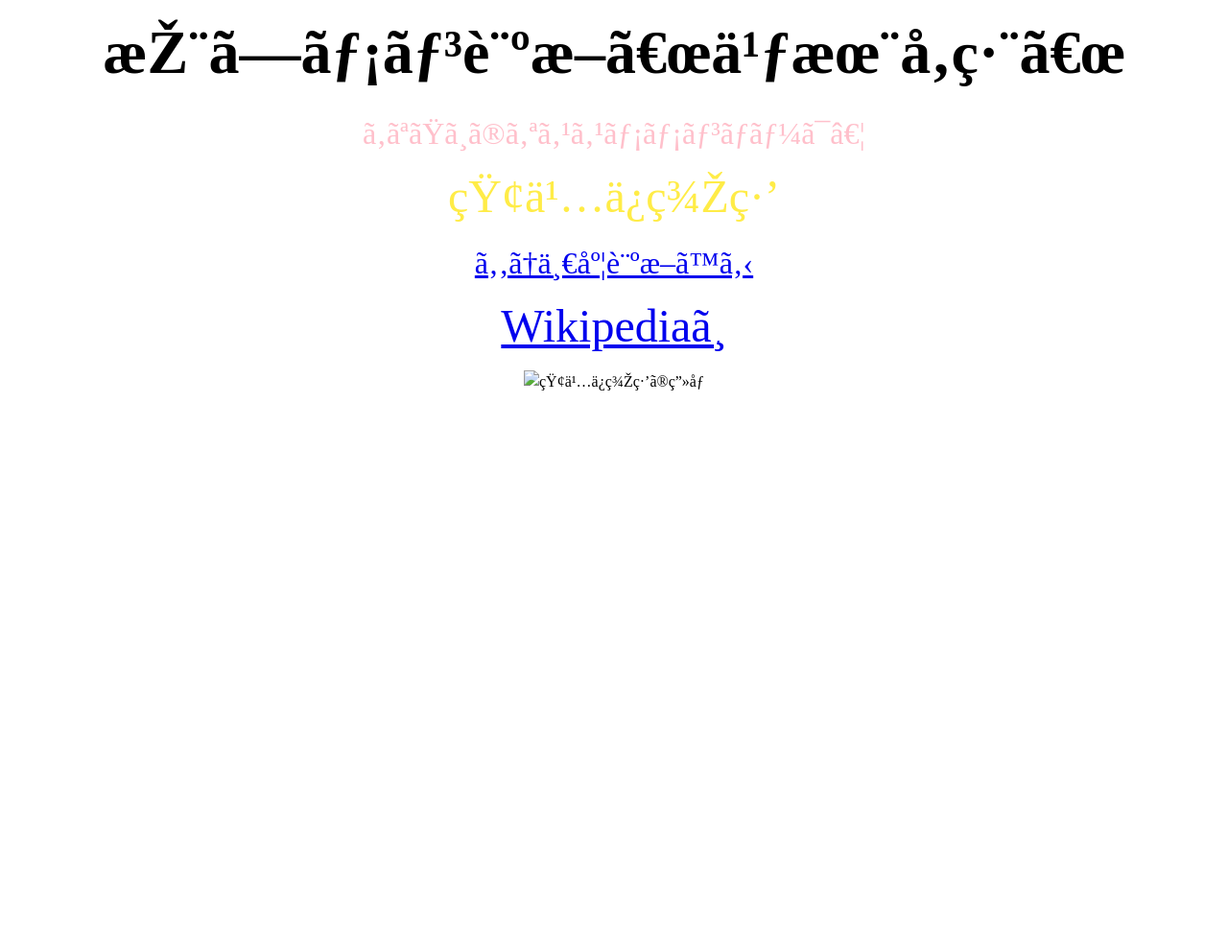
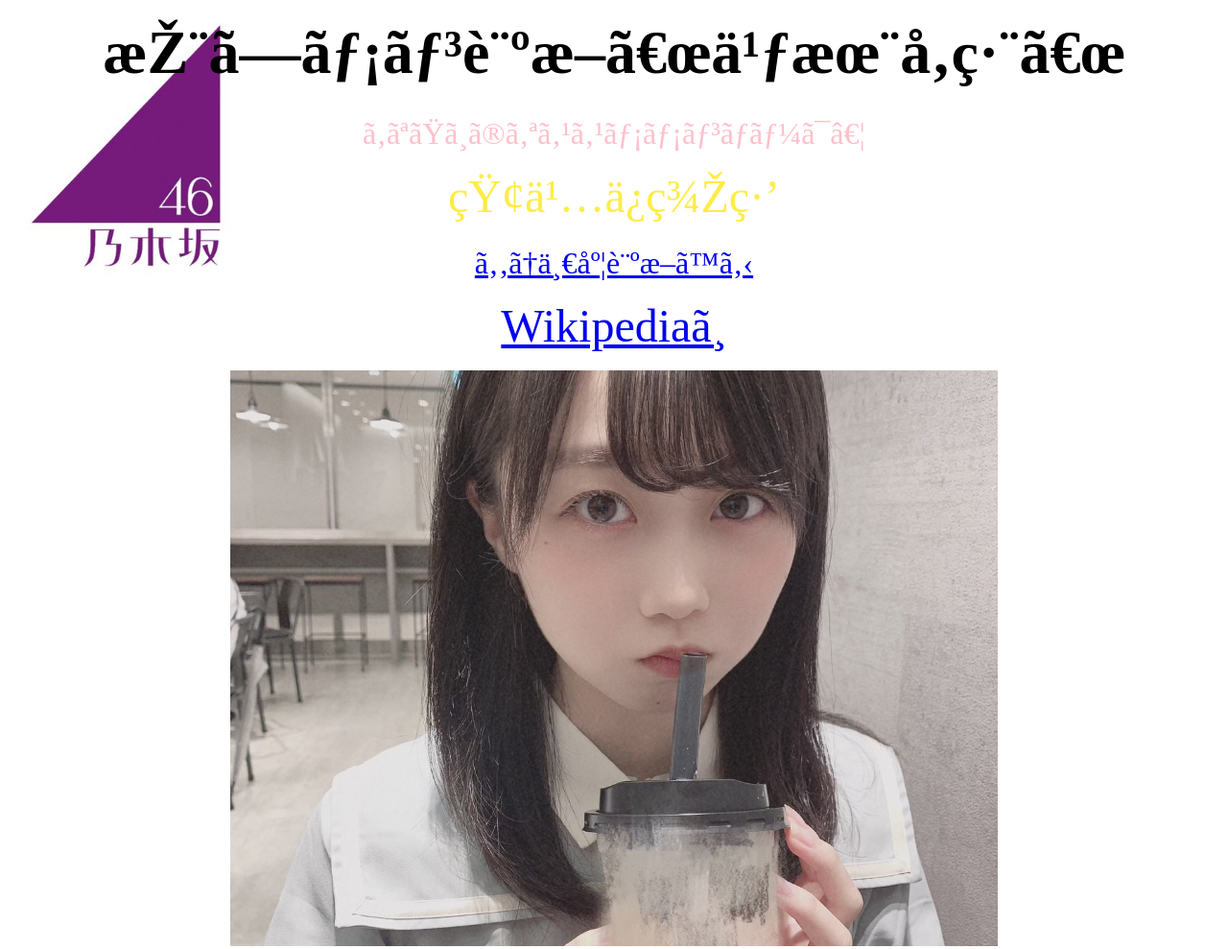
Before and after one commit to udon0141/result41, a plain HTML site: page index.html in a window 1280 px wide. Shown: the whole page at 96% size. Before the commit the page ends 800 px from the top, so only its background shows below. Drawn offline with Linux system fonts and the light colour scheme.

Commit message:
Update index.html

```diff
--- a/index.html
+++ b/index.html
@@ -31,7 +31,7 @@
       body {
 
         flex-wrap: wrap;
-        background-image: url("画像/乃木坂ロゴ.jpg" );
+        background-image: url("https://github.com/udon0141/result41/blob/master/%E4%B9%83%E6%9C%A8%E5%9D%82%E3%83%AD%E3%82%B3%E3%82%99.jpg?raw=true.jpg" );
         background-size: 300px 300px;
         background-repeat: no-repeat;
        }
@@ -46,7 +46,7 @@
   </head>
   <body>
     <div class='wiki'><a href="https://48pedia.org/%E7%9F%A2%E4%B9%85%E4%BF%9D%E7%BE%8E%E7%B7%92">Wikipediaへ</a></div>
-    <div class='image'><img src="画像/矢久保美緒.jpg" width="800px" height="600px" alt="矢久保美緒の画像"></div>
+    <div class='image'><img src="https://github.com/udon0141/result41/blob/master/%E7%9F%A2%E4%B9%85%E4%BF%9D%E7%BE%8E%E7%B7%92.jpg?raw=true.jpg" width="800px" height="600px" alt="矢久保美緒の画像"></div>
     <style>
       div.image{
         text-align: center;
```
